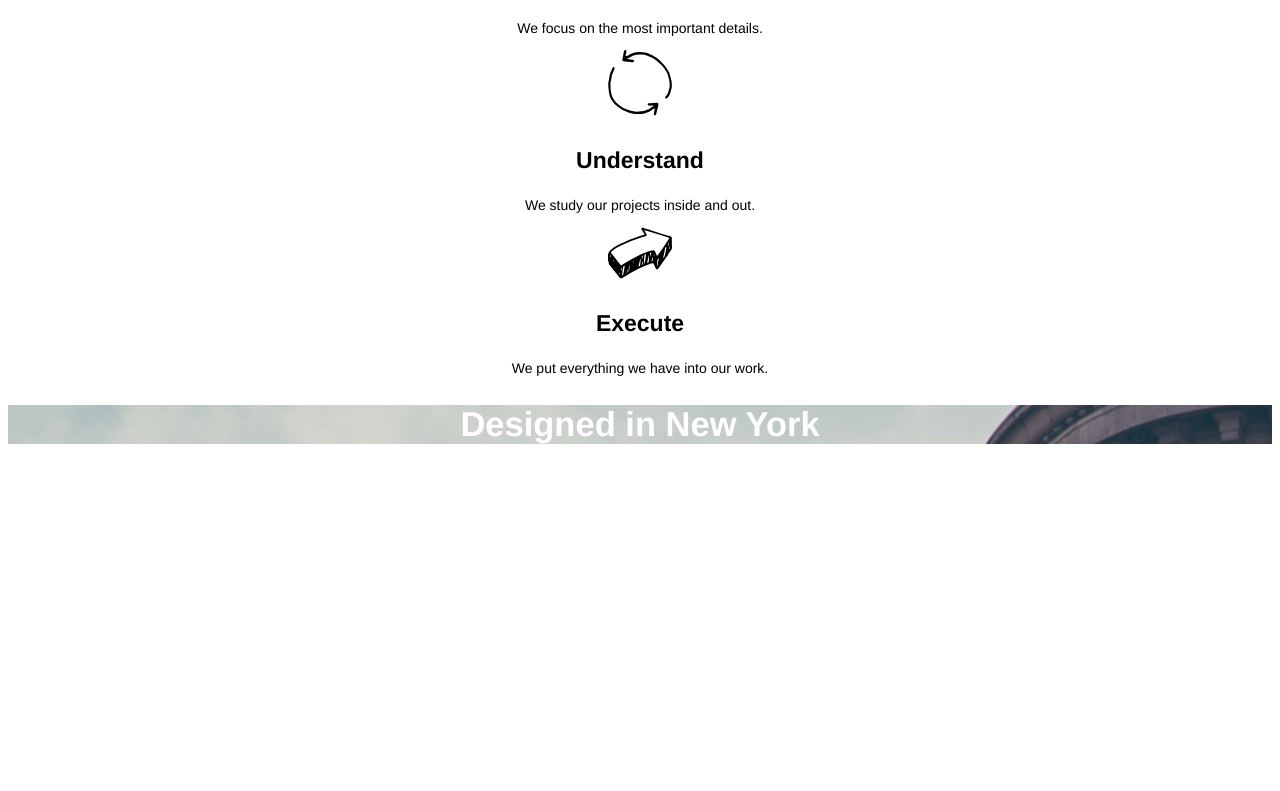
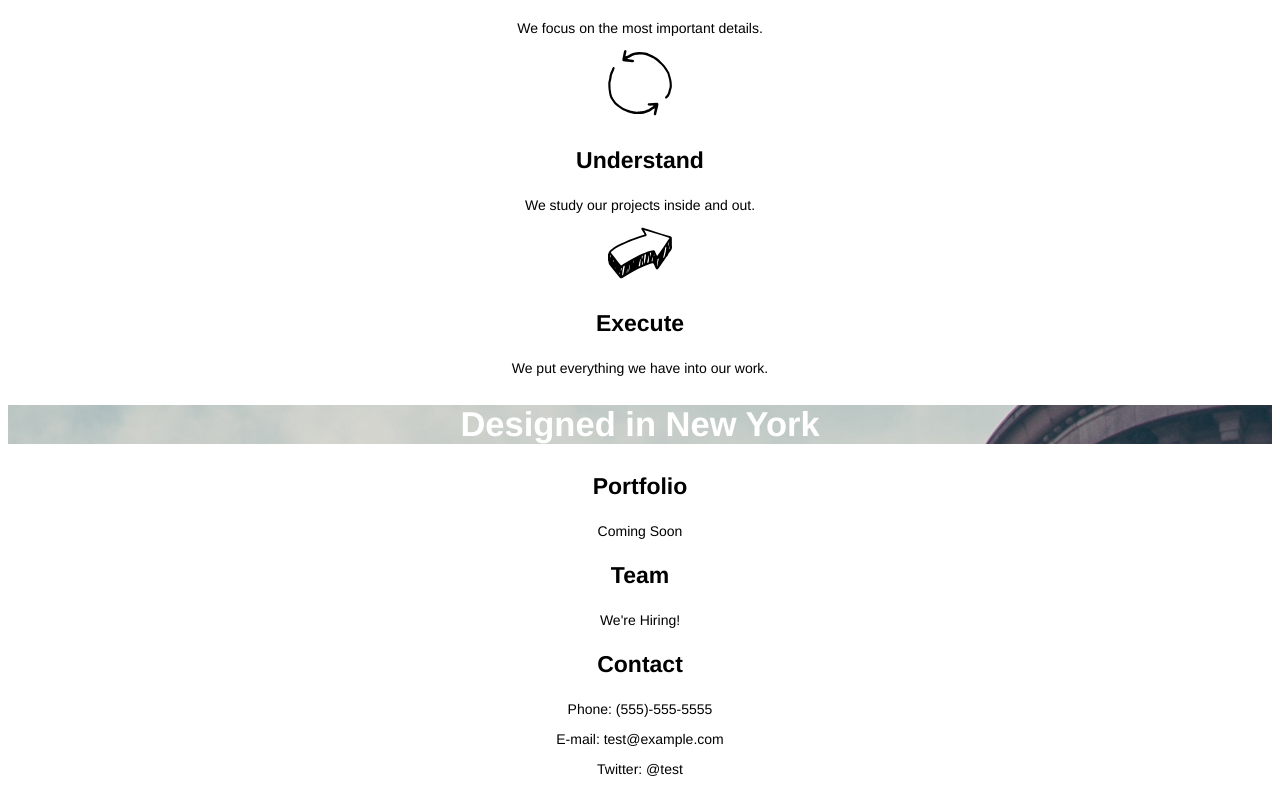
Before and after one commit to Cloakedjk/Broadway, a plain HTML site: page index.html in a window 1280 px wide. Shown: the part 581-1372 px from the top of the page. Before the commit the page ends 1054 px from the top, so only its background shows below. Drawn offline with Linux system fonts and the light colour scheme.

Commit message:
Added Portfolio, Team, & Contact

```diff
--- a/index.html
+++ b/index.html
@@ -22,7 +22,7 @@
 		<p>
 			<a class="nav" href="#work">Work</a>
 		</p>
-			<p>
+		<p>
 			<a class="nav" href="#team">Team</a>
 		</p>
 		<p>
@@ -61,7 +61,31 @@
 		<h2>Designed in New York</h2>
 	</div>
 
+<!--Portfolio-->
+	<div class="supporting" id="work">
+		<div class="supporting-item">
+			<h3>Portfolio</h3>
+			<p>Coming Soon</p>
+		</div>
+	</div>
 
+<!--Team-->
+	<div class="supporting" id="team">
+		<div class="supporting-item">
+			<h3>Team</h3>
+			<p>We're Hiring!</p>
+		</div>
+	</div>
+
+<!--Contact-->
+	<div class="supporting" id="contact">
+		<div class="supporting-item">
+			<h3>Contact</h3>
+			<p>Phone: (555)-555-5555</p>
+			<p>E-mail: test@example.com</p>
+			<p>Twitter: @test</p>
+		</div>
+	</div>
 
 
 </body>
--- a/resources/css/style.css
+++ b/resources/css/style.css
@@ -5,6 +5,10 @@ html{
 h1{
 	font-size: 70px;
 	font-weight: bold;
+}
+
+.nav{
+	color: white;
 }
 
 .background{
```
